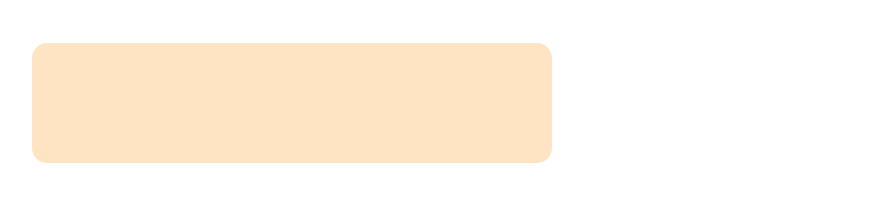
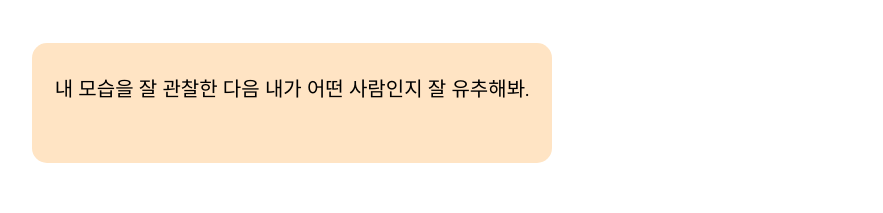
Before and after one commit to babycroc/SDK-Hackathon-3P, a React (Create React App) app in the folder front-end/: page /greeting in a window 1280 px wide. Shown: the part 167-380 px from the top of the page, without its empty margins (348-1231 px from the left). Built offline with nearby package versions, Linux system fonts and the light colour scheme.

Commit message:
Fix greeting animation

```diff
--- a/front-end/src/component/_Text.js
+++ b/front-end/src/component/_Text.js
@@ -1,10 +1,10 @@
-import React from "react";
+import React, { useState } from "react";
 import PropTypes  from "prop-types";
 
 function _Text({text}){
-    setInterval(()=> {
-      return <><p>{text}<br/></p></>;
-    }, 5000);
+  return (
+    <><p>{text}<br/></p></>
+  )
 };
 
 _Text.propTypes = {
--- a/front-end/src/pages/Greeting.js
+++ b/front-end/src/pages/Greeting.js
@@ -1,13 +1,9 @@
-import React from "react";
+import React, { useState, useEffect } from "react";
 import "./Greeting.css";
 import _Text from "../component/_Text";
 
-function Greeting () {
-    const redirectPage = () => {
-        window.location.href = "/script";
-    };
-
-    const greeting_text = ["안녕? 나는 심심이야.",
+const greeting_text = [
+    "안녕? 나는 심심이야.",
     " 하…오늘도 너무 심심해 미칠 것 같아.",
     "뭔가 재미난 일을 해보고 싶은데 말이야..","어떤 활동을 해볼지 항상 고민이야.",
     "뭐? 네가 나를 도와주겠다고?",
@@ -17,8 +13,27 @@ function Greeting () {
     "그런 다음 보기에서 가장 나랑 잘 어울릴 것 같은 활동을 골라주면 돼. 문제 없지?",
     "(어…어? 설명이 그게 다야?”)",
     "문제 없다고?",
-    "좋아! 너의 눈썰미를 믿어보겠어!"];
+    "좋아! 너의 눈썰미를 믿어보겠어!"
+];
 
+function Greeting () {
+    const [index, setIndex] = useState(0);
+
+    useEffect(() => {
+        const timer = setInterval(() => {
+            setIndex(index + 1);
+            // console.log(index)
+        }, 1000);
+        console.log(index)
+
+        if(index >= greeting_text.length - 1) clearInterval(timer);
+
+        return () => clearInterval(timer);
+    }, [index]);
+
+    const redirectPage = () => {
+        window.location.href = "/script";
+    };
 
     return (
         <div className="container">
@@ -26,7 +41,7 @@ function Greeting () {
                 <button id="script-button" onClick={redirectPage} type="button">❓</button>
             </div>
             <div className="text_box">
-                {greeting_text.map((txt, index) => <_Text key={index} text ={txt}/>)}
+                <p>{greeting_text[index]}<br/></p>
             </div>
             <img id="greeting_image"src="https://item.kakaocdn.net/do/22123a4d3901f1c18f93ba6c3626fe3e8f324a0b9c48f77dbce3a43bd11ce785" alt="안녕! 나는 심심이야!"></img>
         </div>
```
